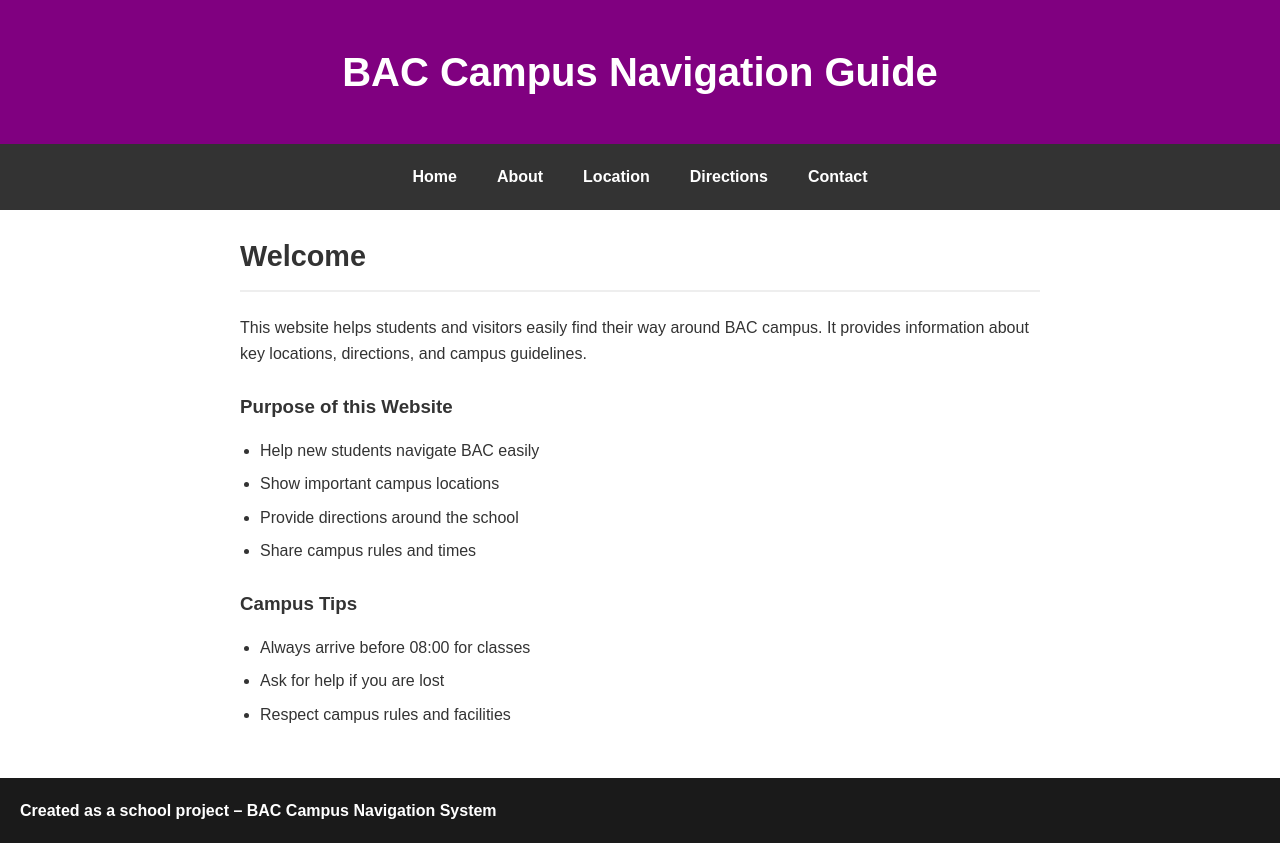
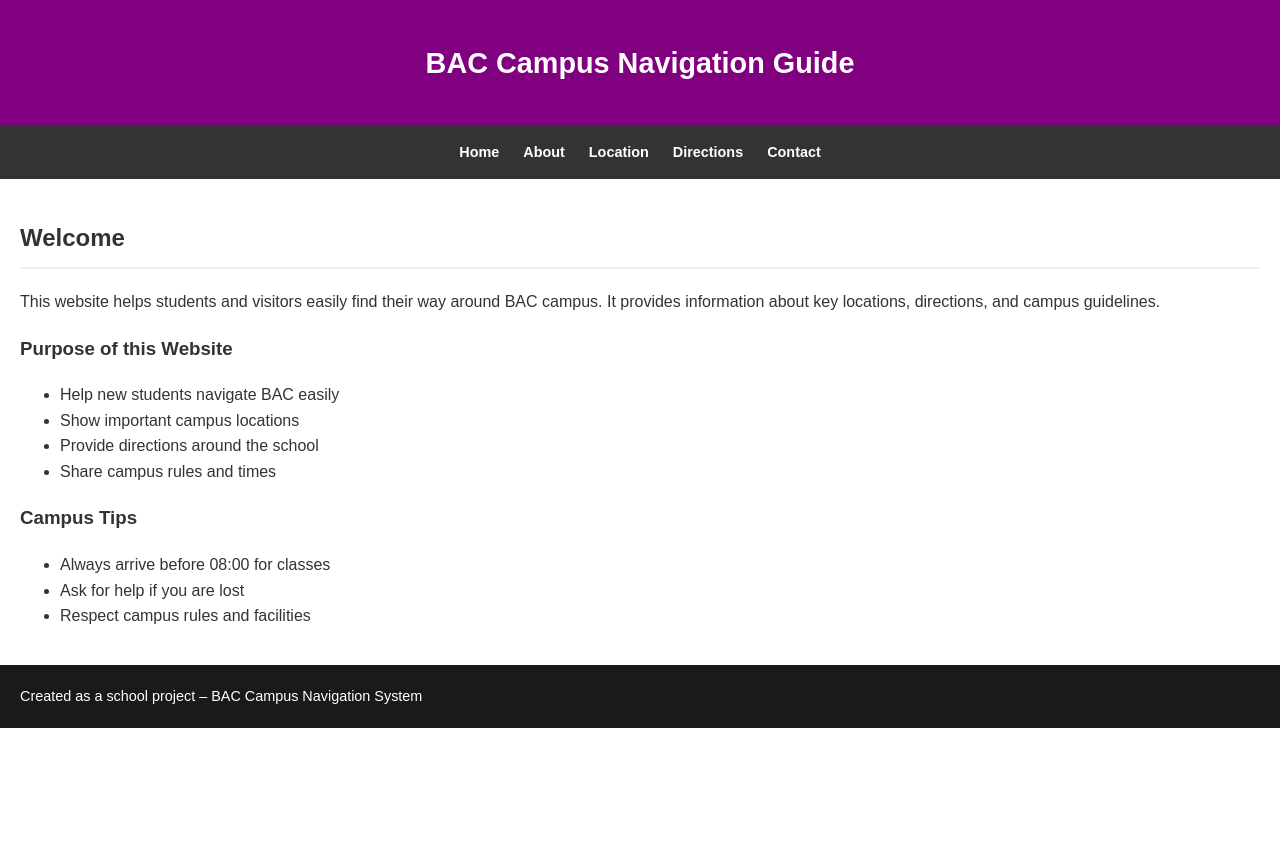
Before and after one commit to ResegoJong/Bida25-339-WMD-assignment-, a plain HTML site: page index.html in a window 1280 px wide. After the commit the page ends 800 px from the top, so only its background shows below. Drawn offline with Linux system fonts and the light colour scheme.

Commit message:
Update index.html

```diff
--- a/index.html
+++ b/index.html
@@ -5,41 +5,47 @@
     <meta name="viewport" content="width=device-width, initial-scale=1.0">
     <title>BAC Chronicles</title>
     <style>
-        /* General Styles */
+        /* Prevents horizontal scrolling */
+        * {
+            box-sizing: border-box;
+        }
+
         body {
             font-family: Arial, sans-serif;
             margin: 0;
             padding: 0;
             line-height: 1.6;
             color: #333;
+            overflow-x: hidden; /* Keeps everything inside the page */
         }
 
-        /* Header / Banner Section */
+        /* Purple Header */
         header {
-            background-color: #800080; /* Purple background */
+            background-color: #800080;
             color: white;
-            padding: 40px 20px;
+            padding: 40px 15px;
             text-align: center;
         }
 
         header h1 {
             margin: 0;
-            font-size: 2.5rem;
-            text-transform: none;
+            font-size: 1.8rem; /* Scaled down for mobile screens */
         }
 
-        /* Navigation Bar */
+        /* Fixed Navigation */
         nav {
-            background-color: #333; /* Dark gray bar */
+            background-color: #333;
             display: flex;
-            justify-content: center;
-            padding: 10px 0;
+            justify-content: center; /* Centers links */
+            flex-wrap: wrap; /* Allows links to wrap to next line if screen is too small */
+            padding: 5px;
         }
 
         nav a {
             color: white;
             text-decoration: none;
-            padding: 10px 20px;
+            padding: 10px 12px;
+            font-size: 0.9rem;
             font-weight: bold;
         }
 
@@ -47,39 +53,24 @@
             color: #ddd;
         }
 
-        /* Main Content Area */
+        /* Content Area */
         main {
-            max-width: 800px;
-            margin: 20px auto;
-            padding: 0 20px;
+            max-width: 100%; /* Ensures it fits mobile */
+            padding: 20px;
         }
 
         h2 {
             border-bottom: 2px solid #eee;
             padding-bottom: 10px;
-            font-size: 1.8rem;
         }
 
-        h3 {
-            margin-top: 25px;
-            margin-bottom: 10px;
-        }
-
-        ul {
-            padding-left: 20px;
-        }
-
-        li {
-            margin-bottom: 8px;
-        }
-
-        /* Footer Section */
+        /* Footer */
         footer {
             background-color: #1a1a1a;
             color: white;
             padding: 20px;
-            margin-top: 50px;
-            font-weight: bold;
+            font-size: 0.9rem;
+            text-align: left;
         }
     </style>
 </head>
@@ -90,11 +81,11 @@
     </header>
 
     <nav>
-        <a href="#">Home</a>
-        <a href="#">About</a>
-        <a href="#">Location</a>
-        <a href="#">Directions</a>
-        <a href="#">Contact</a>
+        <a href="index.html">Home</a>
+        <a href="about.html">About</a>
+        <a href="location.html">Location</a>
+        <a href="directions.html">Directions</a>
+        <a href="contact.html">Contact</a>
     </nav>
 
     <main>
```
